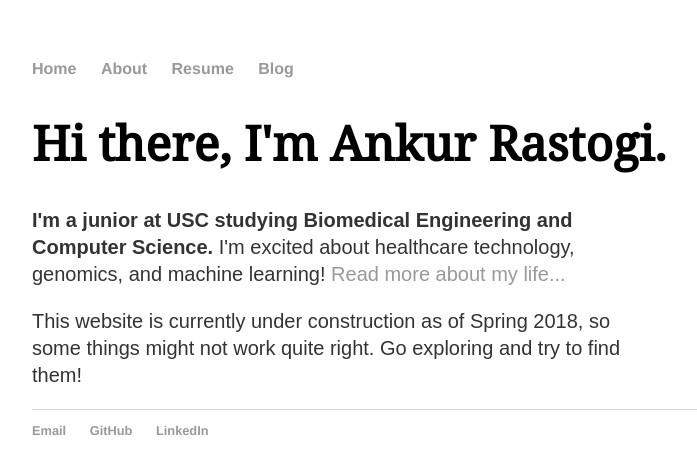
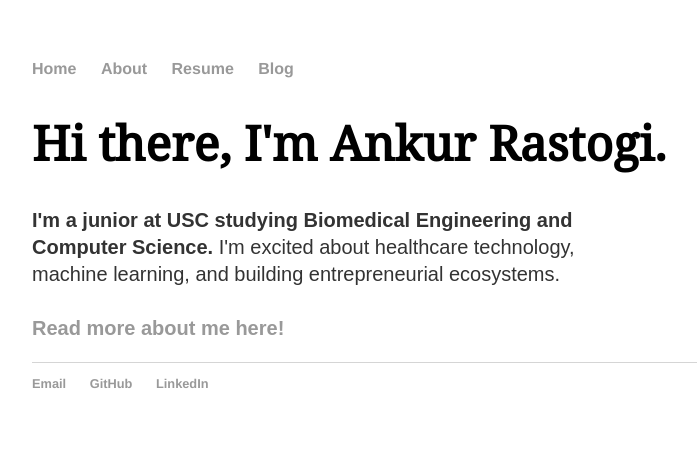
Before and after one commit to arastogi15/arastogi15.github.io, a Jekyll site: the page built from index.html, in a window 1280 px wide. Shown: the top 474 px of the page, without its empty margins (160-857 px from the left). Built offline with Jekyll 4.4.1, drawn with Linux system fonts in a browser that asks for light colours.

Commit message:
updated some colors and home body text

```diff
--- a/css/main.css
+++ b/css/main.css
@@ -19,8 +19,9 @@ a {
 }
 a:hover {
     text-decoration: underline;
-    color: green;
+    color: #1FA160;
 }
+
 h1 {
     font-size: 3em;
     font-family:'Noto Serif', 'Arial', 'Sans-Serif';
--- a/index.html
+++ b/index.html
@@ -5,7 +5,9 @@
 <div class="blurb">
 	<h1>Hi there, I'm Ankur Rastogi.</h1>
 
-	<p><b>I'm a junior at USC studying Biomedical Engineering and Computer Science.</b> I'm excited about healthcare technology, genomics, and machine learning! <a href="/about">Read more about my life...</a></p>
+	<p><b>I'm a junior at USC studying Biomedical Engineering and Computer Science.</b> I'm excited about healthcare technology, machine learning, and building entrepreneurial ecosystems.
+	<br> <br>
 
-	<p>This website is currently under construction as of Spring 2018, so some things might not work quite right. Go exploring and try to find them!</p>
+	<a id="learn" href="/about"><b>Read more about me here!</b></a></p>
+
 </div><!-- /.blurb -->
```
